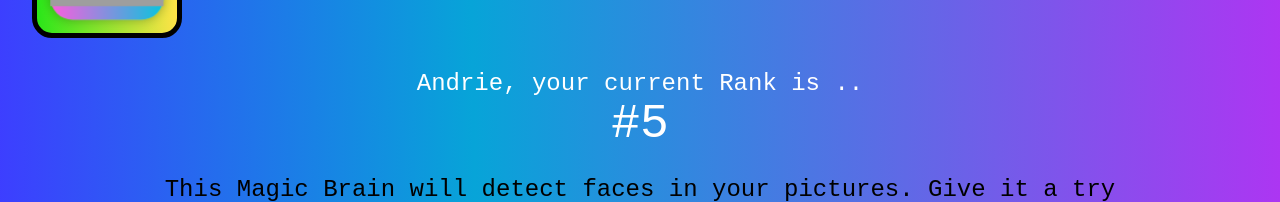
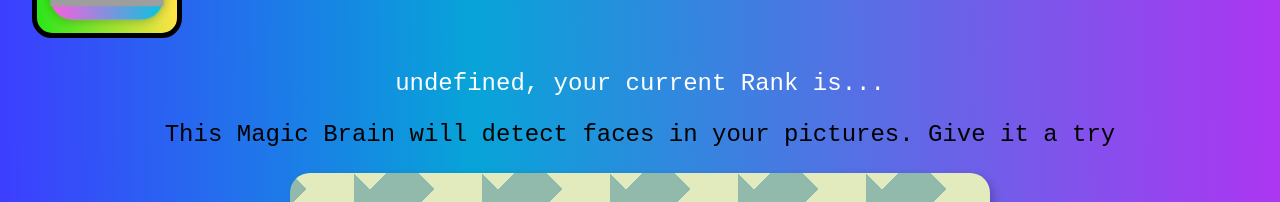
Before and after one commit to FordPipatkittikul/Identifyme, a React (Create React App) app: page / in a window 1280 px wide. Shown: the part 220-422 px from the top of the page. Built offline with nearby package versions, Linux system fonts and the light colour scheme; grey boxes are pictures that could not be loaded.

Commit message:
update rank & logo

```diff
--- a/src/components/Logo/Logo.js
+++ b/src/components/Logo/Logo.js
@@ -1,6 +1,9 @@
+import React from "react";
 import Tilt from 'react-parallax-tilt';
 import "./Logo.scss"
 import brain from "./brain.png"
+
+
 const Logo = () => {
     return(
         <div className="ma4 mt0">
--- a/src/components/Rank/Rank.js
+++ b/src/components/Rank/Rank.js
@@ -1,12 +1,14 @@
+import React from "react";
 
-const Rank = () => {
+const Rank = ({entries, name}) => {
+
     return(
         <div>
             <div className="white f3">
-                {"Andrie, your current Rank is .."}
+                {`${name}, your current Rank is...`}
             </div>
             <div className="white f1">
-                {"#5"}
+                {entries}
             </div>
         </div>
     );
```
